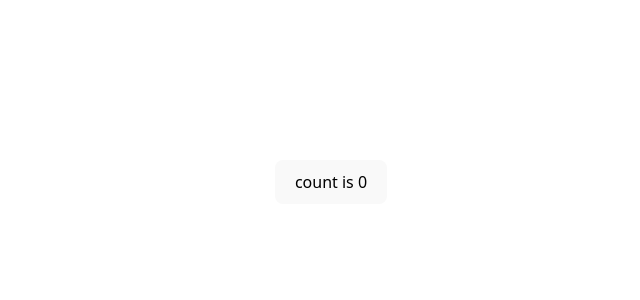
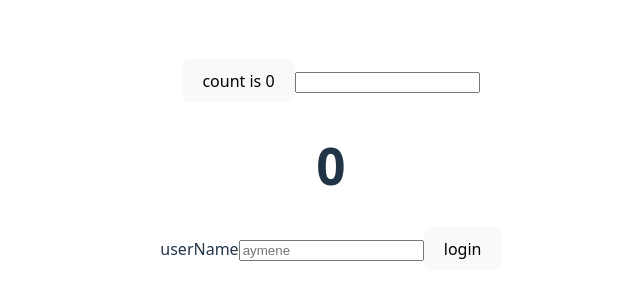
Before and after one commit to aymenemeghni/learn-React-JS-, a React (Vite) app in the folder first-react-code/: page / in a window 1280 px wide. Shown: the part 218-518 px from the top of the page, without its empty margins (309-949 px from the left). Built offline with nearby package versions, Linux system fonts and the light colour scheme.

Commit message:
new update

```diff
--- a/first-react-code/src/App.jsx
+++ b/first-react-code/src/App.jsx
@@ -4,6 +4,8 @@ import "./App.css";
 function App() {
   const [count, setCount] = useState(0);
   const [x, setx] = useState(1);
+  const [y, sety] = useState(0);
+  const [UN, setUN] = useState("");
 
   return (
     <>
@@ -21,6 +23,14 @@ function App() {
         >
           count is {count}
         </button>
+        <input type="password" onChange={(e) => sety(e.target.value)} />
+        <h1>{y}</h1>
+        <label htmlFor="UN">userName</label>
+        <input type="text" id="UN" placeholder="aymene" />
+        <button type="submit" onClick={() => setUN(document.querySelector('#UN').value)}>
+          login
+        </button>
+        <h1>{UN}</h1>
       </div>
     </>
   );
```
